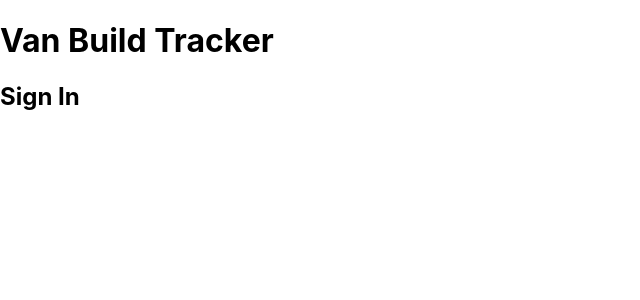
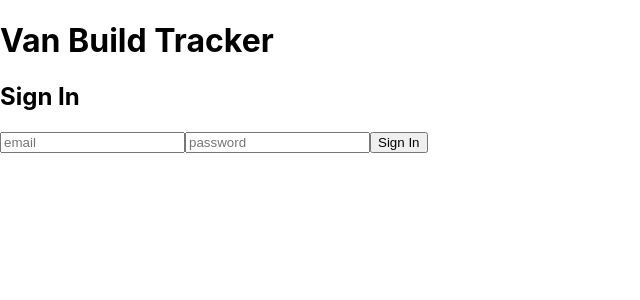
Before and after one commit to goodgriefkev/van_build_tracker, a React (Create React App) app: page / in a window 1280 px wide. Shown: the top 300 px of the page, without its empty margins (0-640 px from the left). Built offline with nearby package versions, Linux system fonts and the light colour scheme.

Commit message:
created sign in form

```diff
--- a/src/components/SignIn.js
+++ b/src/components/SignIn.js
@@ -1,9 +1,41 @@
 import React, { Component } from 'react'
 
 class SignIn extends Component {
+
+  state = {
+    email: '',
+    password: ''
+  }
+
   render() {
     return (
-      <h2>Sign In</h2>
+      <div>
+        <h2>Sign In</h2>
+        <form>
+          <label>
+            <input
+              type='text'
+              name='email'
+              id='email'
+              value={this.state.email}
+              placeholder='email'
+            />
+          </label>
+          <label>
+            <input
+              type='password'
+              name='password'
+              id='password'
+              value={this.state.password}
+              placeholder='password'
+            />
+          </label>
+          <input
+            type='submit'
+            value='Sign In'
+          />
+        </form>
+      </div>
     )
   }
 }
```
